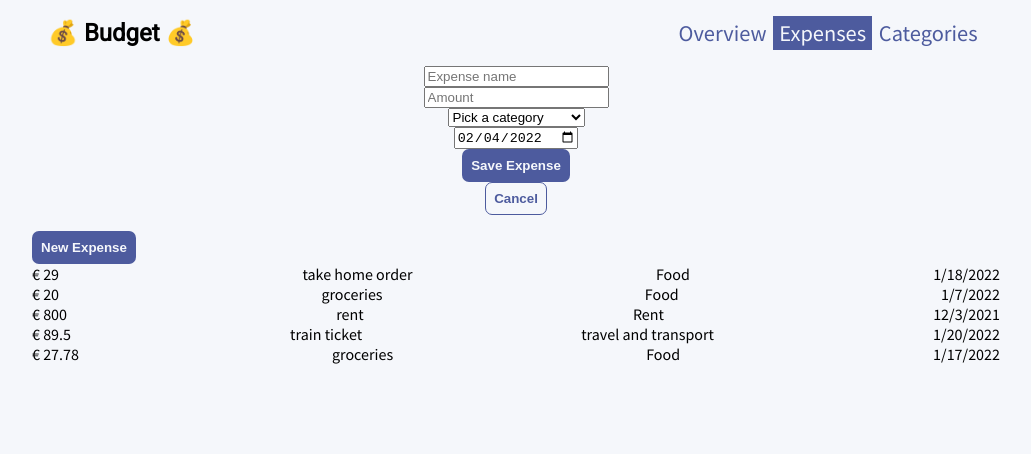
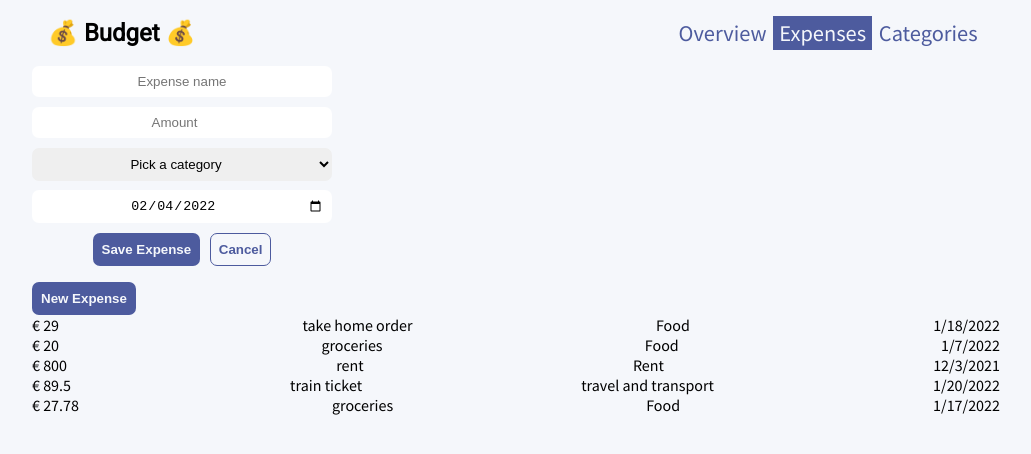
Before and after one commit to donatmarton/budget, a React (Create React App) app: page /expenses/new in a window 1280 px wide. Shown: the top 454 px of the page, without its empty margins (124-1155 px from the left). Built offline with nearby package versions, Linux system fonts and the light colour scheme.

Commit message:
Style forms and input elements

```diff
--- a/src/App.css
+++ b/src/App.css
@@ -44,3 +44,37 @@ a {
   color: var(--color-accent);
   border: 1px solid var(--color-accent);
 }
+
+.input-form {
+  display: flex;
+  flex-direction: column;
+  align-items: center;
+  gap: 0.6rem;
+  width: 50%;
+  min-width: 180px;
+  max-width: 300px;
+}
+.input-form__row {
+  display: flex;
+  gap: 0.6rem;
+}
+.input-form__input {
+  border: 0;
+  padding: 0.5rem;
+  border-radius: 7px;
+  width: 100%;
+  /* width: 50%;
+  min-width: 180px;
+  max-width: 300px; */
+  text-align: center;
+}
+.input-form__select {
+  border: 0;
+  padding: 0.5rem;
+  border-radius: 7px;
+  width: 100%;
+  /* width: 50%;
+  min-width: 180px;
+  max-width: 300px; */
+  text-align: center;
+}
--- a/src/components/CategoryAdder.js
+++ b/src/components/CategoryAdder.js
@@ -27,8 +27,9 @@ const CategoryAdder = (props) => {
       {
         isOpen
         ?
-          <form onSubmit={handleSubmit}>
+          <form onSubmit={handleSubmit} className="input-form">
             <input
+              className="input-form__input"
               type="text"
               placeholder="Category name"
               onChange={changeCategoryName}
@@ -36,6 +37,7 @@ const CategoryAdder = (props) => {
               value={categoryName}
               required
             />
+            <div className="input-form__row">
               <button className="btn" type="submit">Save</button>
               <button
                 className="btn btn--inverse"
@@ -44,6 +46,7 @@ const CategoryAdder = (props) => {
               >
                 Cancel
               </button>
+            </div>
           </form>
         :
           <button className="btn" onClick={open}>
--- a/src/components/MonthSelector.js
+++ b/src/components/MonthSelector.js
@@ -15,8 +15,10 @@ const MonthSelector = (props) => {
 
   return (
     <div>
-      <form>
+      <form className="input-form">
+        <div className="input-form__row">
           <select
+            className="input-form__select"
             value={props.month}
             onChange={handleChange}
             name="month"
@@ -32,6 +34,7 @@ const MonthSelector = (props) => {
             })}
           </select>
           <select
+            className="input-form__select"
             value={props.year}
             onChange={handleChange}
             name="year"
@@ -49,6 +52,7 @@ const MonthSelector = (props) => {
               2022
             </option>
           </select>
+        </div>
       </form>
     </div>
   )
--- a/src/routes/NewExpense.css
+++ /dev/null
@@ -1,5 +0,0 @@
-.new-expense__form {
-  display: flex;
-  flex-direction: column;
-  align-items: center;
-}
--- a/src/routes/NewExpense.js
+++ b/src/routes/NewExpense.js
@@ -2,7 +2,6 @@ import React from "react";
 import { useNavigate } from "react-router-dom";
 import DataContext from "../DataContext";
 import { stringifyDate, parseDate } from "../dates"
-import "./NewExpense.css"
 
 
 const NewExpense = () => {
@@ -46,8 +45,9 @@ const NewExpense = () => {
 
   return (
     <div className="new-expense">
-      <form onSubmit={handleSubmit} className="new-expense__form">
+      <form onSubmit={handleSubmit} className="input-form">
         <input
+          className="input-form__input"
           type="text"
           placeholder="Expense name"
           onChange={handleChange}
@@ -56,6 +56,7 @@ const NewExpense = () => {
           required
         />
         <input
+          className="input-form__input"
           type="number"
           placeholder="Amount"
           onChange={handleChange}
@@ -64,6 +65,7 @@ const NewExpense = () => {
           required
         />
         <select
+          className="input-form__select"
           value={expenseData.categoryId}
           onChange={handleChange}
           name="categoryId"
@@ -80,16 +82,19 @@ const NewExpense = () => {
           })}
         </select>
         <input
+          className="input-form__input"
           type="date"
           onChange={handleChange}
           name="date"
           value={stringifyDate(expenseData.date)}
           required
         />
-        <button type="submit" className="btn">Save Expense</button>
-        <button type="button" onClick={cancel} className="btn btn--inverse">
-          Cancel
-        </button>
+        <div className="input-form__row">
+          <button type="submit" className="btn">Save Expense</button>
+          <button type="button" onClick={cancel} className="btn btn--inverse">
+            Cancel
+          </button>
+        </div>
       </form>
     </div>
   )
```
Lines whose indentation alone changed are shown as unchanged.
